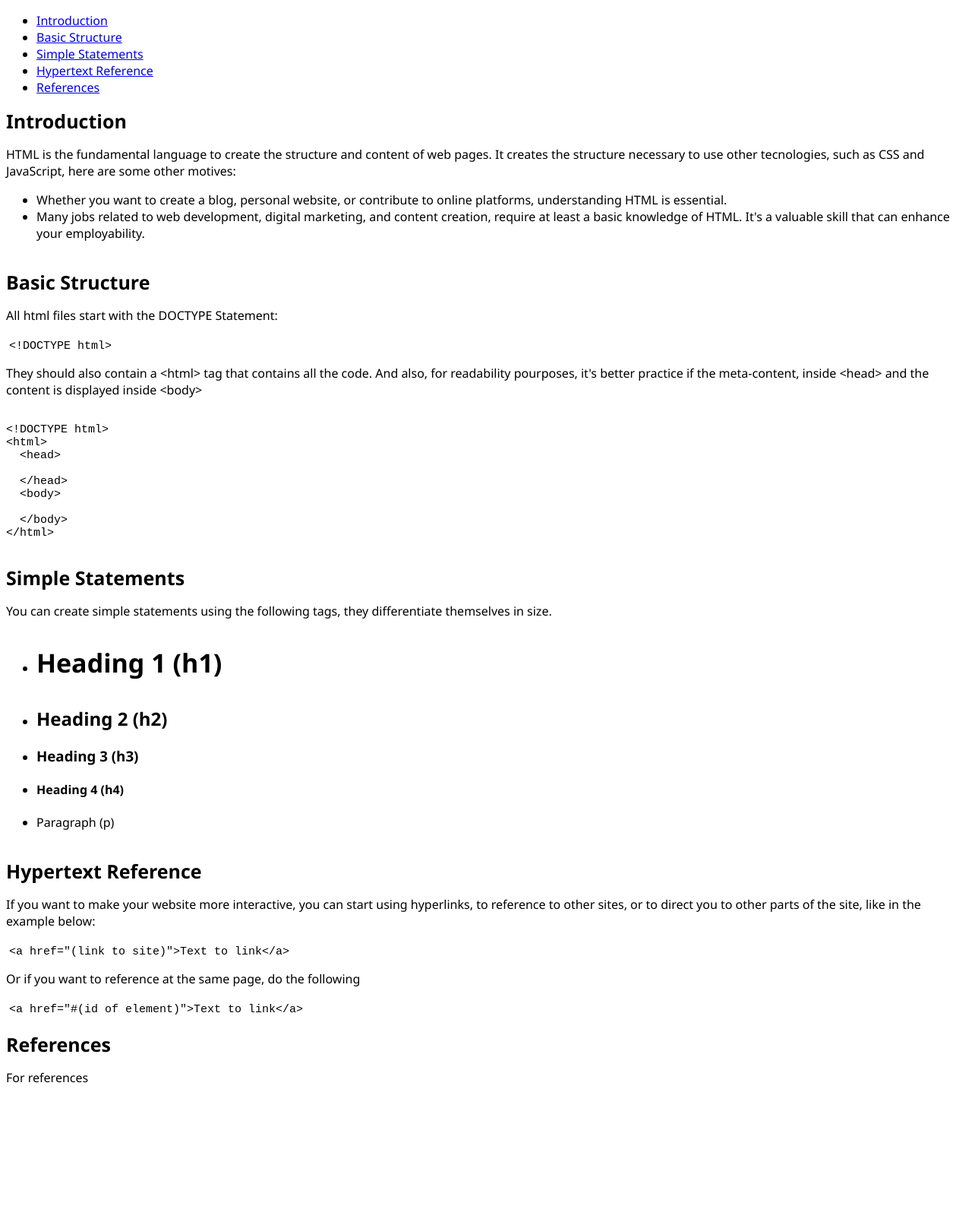
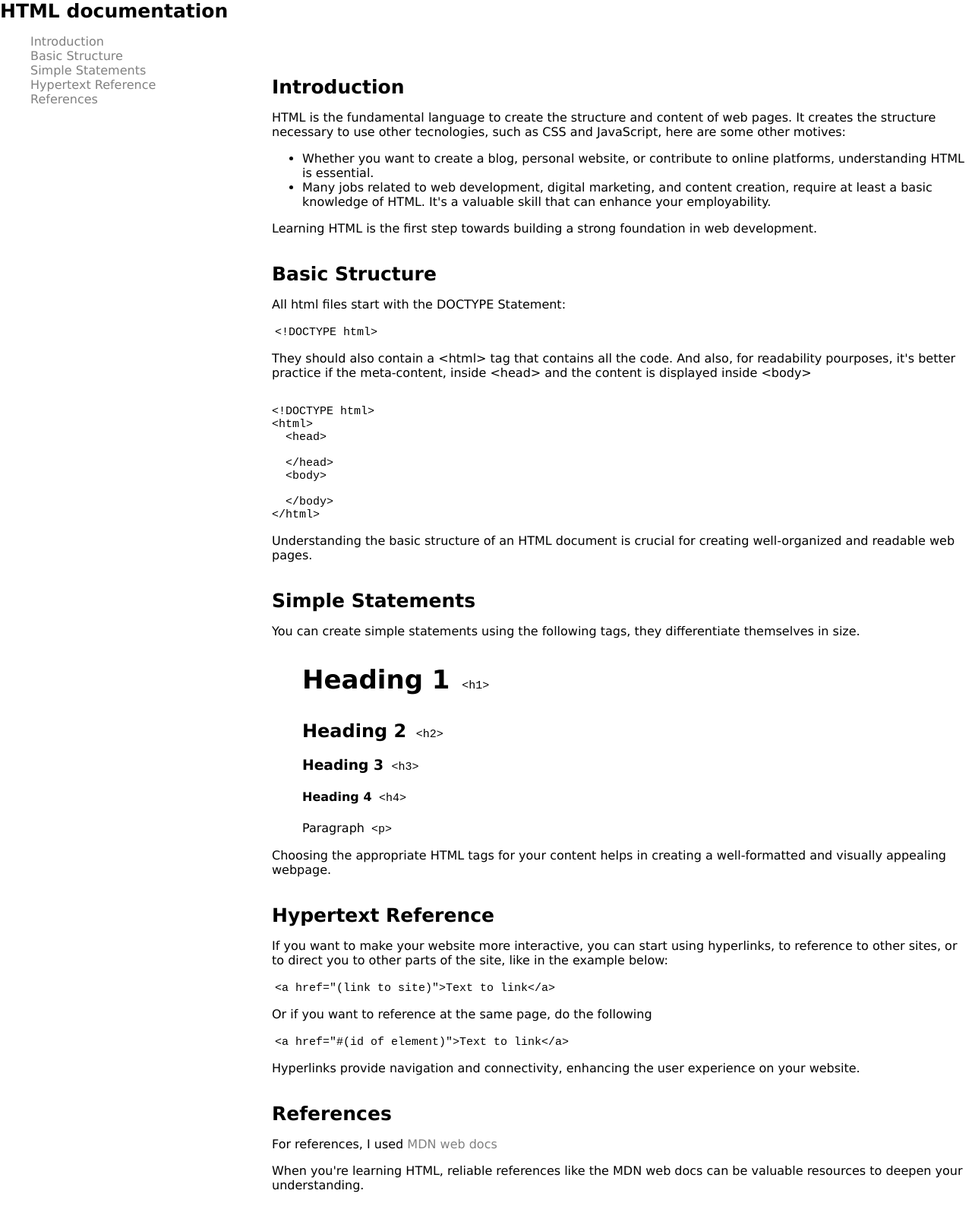
Before and after one commit to Lucas-Koblitz/responsive_page, a plain HTML site: page index.html in a window 1280 px wide. Shown: the whole page at 76% size. Before the commit the page ends 1473 px from the top, so only its background shows below. Drawn offline with Linux system fonts and the light colour scheme.

Commit message:
added styling and fixed hyperlink issues

```diff
--- a/index.html
+++ b/index.html
@@ -7,17 +7,18 @@
     <link rel="stylesheet" href="styles.css">
 </head>
 <body>
-    <nav>
-        <ul>
-            <li><a href="#introduction">Introduction</a></li>
-            <li><a href="#basic_structure">Basic Structure</a></li>
-            <li><a href="#simple_statements">Simple Statements</a></li>
-            <li><a href="#hypertext_reference">Hypertext Reference</a></li>
-            <li><a href="#reference">References</a></li>
-        </ul>
-    </nav>
+        <nav id="navbar">
+            <header>HTML documentation</header>
+            <ul>
+                <li class="no-list"><a href="#Introduction" class="nav-link">Introduction</a></li>
+                <li class="no-list"><a href="#Basic_Structure" class="nav-link">Basic Structure</a></li>
+                <li class="no-list"><a href="#Simple_Statements" class="nav-link">Simple Statements</a></li>
+                <li class="no-list"><a href="#Hypertext_Reference" class="nav-link">Hypertext Reference</a></li>
+                <li class="no-list"><a href="#References" class="nav-link">References</a></li>
+            </ul>
+        </nav>
     <main id="main-doc">
-        <section class="main-section" id="introduction">
+        <section class="main-section" id="Introduction">
             <header>Introduction</header>
             <article>
                 <p>HTML is the fundamental language to create the structure and content of web pages. It creates the structure necessary to use other tecnologies, such as CSS and JavaScript, here are some other motives:</p>
@@ -25,9 +26,10 @@
                     <li>Whether you want to create a blog, personal website, or contribute to online platforms, understanding HTML is essential.</li>
                     <li>Many jobs related to web development, digital marketing, and content creation, require at least a basic knowledge of HTML. It's a valuable skill that can enhance your employability.</li>
                 </ul>
+                <p>Learning HTML is the first step towards building a strong foundation in web development.</p>
             </article>
         </section>
-        <section class="main-section" id="basic_structure">
+        <section class="main-section" id="Basic_Structure">
             <header>Basic Structure</header>
             <article>
                 <p>All html files start with the DOCTYPE Statement:</p>
@@ -45,22 +47,24 @@
 
   &lt;/body>
 &lt;/html> </code></pre>
+<p>Understanding the basic structure of an HTML document is crucial for creating well-organized and readable web pages.</p>
             </article>
         </section>
-        <section class="main-section" id="simple_statements">
+        <section class="main-section" id="Simple_Statements">
             <header>Simple Statements</header>
             <article>
                 <p>You can create simple statements using the following tags, they differentiate themselves in size.</p>
                 <ul>
-                    <li><h1 style="font-size: 34px;">Heading 1 (h1)</h1></li>
-                    <li><h2>Heading 2 (h2)</h2></li>
-                    <li><h3>Heading 3 (h3)</h3></li>
-                    <li><h4>Heading 4 (h4)</h4></li>
-                    <li><p>Paragraph (p)</p></li>
+                    <li class="no-list"><h1 style="font-size: 34px;">Heading 1 <code>&lt;h1></h1></code></li>
+                    <li class="no-list"><h2>Heading 2 <code>&lt;h2></h2></code></li>
+                    <li class="no-list"><h3>Heading 3 <code>&lt;h3></h3></code></li>
+                    <li class="no-list"><h4>Heading 4 <code>&lt;h4></h4></code></li>
+                    <li class="no-list"><p>Paragraph <code>&lt;p></p></code></li>
                 </ul>
+                <p>Choosing the appropriate HTML tags for your content helps in creating a well-formatted and visually appealing webpage.</p>
             </article>
         </section>
-        <section class="main-section"id="hypertext_reference">
+        <section class="main-section"id="Hypertext_Reference">
             <header>Hypertext Reference</header>
             <article>
                 <p>If you want to make your website more interactive, you can start using hyperlinks, to reference to other sites, or to direct you to other parts of the site, like in the example below:</p>
@@ -71,13 +75,16 @@
                 <p>Or if you want to reference at the same page, do the following</p>
                 <code>
                     &lt;a href="#(id of element)">Text to link&lt;/a>
+
                 </code><br>
+                <p>Hyperlinks provide navigation and connectivity, enhancing the user experience on your website.</p>
             </article>
         </section>
-        <section class="main-section"id="reference">
+        <section class="main-section"id="References">
             <header>References</header>
             <article>
-                <p>For references</p>
+                <p>For references, I used <a href="https://developer.mozilla.org/pt-BR/docs/Web/HTML">MDN web docs</a></p>
+                <p>When you're learning HTML, reliable references like the MDN web docs can be valuable resources to deepen your understanding.</p>
             </article>
         </section>
     </main>
--- a/styles.css
+++ b/styles.css
@@ -1,5 +1,9 @@
+.no-list {
+    list-style: none;
+}
+
 html {
-    font-family:'Segoe UI', Tahoma, Geneva, Verdana, sans-serif;
+    font-family: Verdana, Geneva, Tahoma, sans-serif
 }
 
 header {
@@ -17,3 +21,37 @@ code {
 article {
     padding-bottom: 20px;
 }
+
+nav {
+    display: block;
+}
+
+#navbar {
+    position: fixed;
+    top: 0;
+    left: 0;
+}
+
+#navbar a {
+    display: block;
+}
+
+#main-doc {
+    margin-left: 350px;
+    margin-top: 100px;
+}
+
+a {
+    color: gray;
+    text-decoration: none;
+}
+
+a:hover {
+    color: black;
+}
+
+@media (max-width: 500px;) {
+    .main-section {
+        font-size: smaller;
+    }
+}
```
